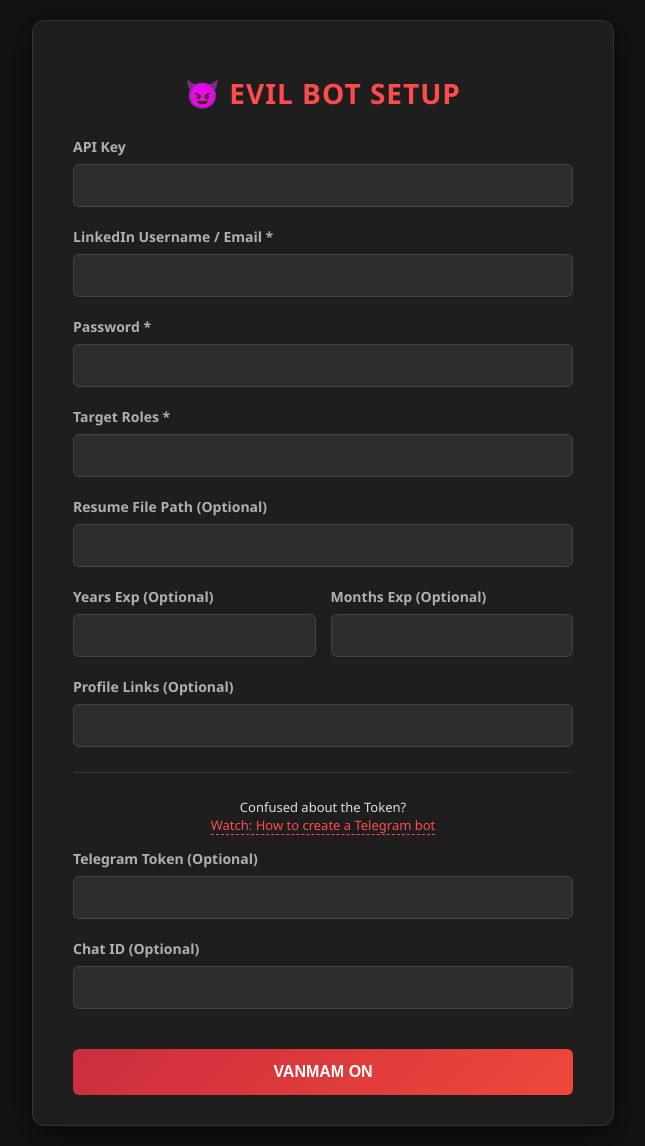
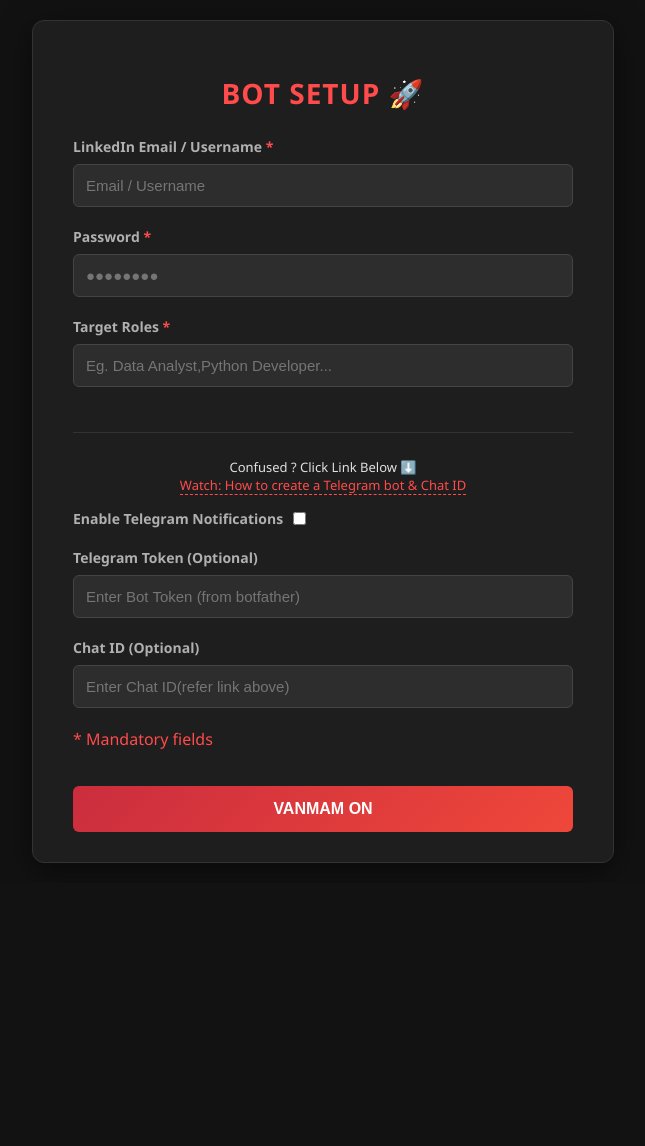
Before and after one commit to shinchann7342/vanmam-on-ai-linkedin-jobapply-bot, a Flask app: page / in a window 1280 px wide. Shown: the whole page, without its empty margins (317-962 px from the left). After the commit the page ends 863 px from the top, so only its background shows below. Run offline with Flask 3, Linux system fonts and the light colour scheme.

Commit message:
final commit Phase 1

```diff
--- a/app.py
+++ b/app.py
@@ -9,7 +9,7 @@
 
 # File constants
 DATA_FILE = "user_config.txt"
-BOT_SCRIPT = "job_apply.py"
+BOT_SCRIPT = "telegram_manager.py"
 
 def open_browser():
     """Opens the default web browser to the correct URL"""
--- a/templates/form.html
+++ b/templates/form.html
@@ -3,7 +3,7 @@
 <head>
     <meta charset="UTF-8">
     <meta name="viewport" content="width=device-width, initial-scale=1.0">
-    <title>Evil Bot Configuration</title>
+    <title>Setup</title>
     <style>
         /* Dark Theme Setup */
         body {
@@ -110,77 +110,143 @@
             background-color: #333;
             margin: 25px 0;
         }
+
+        .mandatory{
+             color: #ff4b4b;
+        }
+
+        /* Specific style for the checkbox container */
+        .checkbox-group {
+            display: flex;
+            align-items: center;
+            gap: 10px;
+        }
+
+        .checkbox-group input {
+            width: auto; /* Override the 100% width from general input style */
+            margin: 0;
+        }
+
+        .checkbox-group label {
+            margin-bottom: 0;
+            cursor: pointer;
+        }
+
     </style>
 </head>
 <body>
 
 <div class="container">
     <form action="/submit" method="POST">
-        <h2>😈 Evil Bot Setup</h2>
+        <h2>Bot Setup 🚀</h2>
 
-        <div class="form-group">
-            <label>API Key</label>
-            <input type="text" name="api_key" placeholder=" ">
+        <div class="form-group" visibility: hidden>
+            <label>Gemini API Key (Optional)</label>
+            <input type="text" name="api_key" placeholder="Reserved for Future Implementation">
         </div>
 
         <div class="form-group">
-            <label>LinkedIn Username / Email *</label>
-            <input type="text" name="user_id" placeholder=" " required>
+            <label>LinkedIn Email / Username
+                 <span class="mandatory">*</span>
+            </label>
+            <input type="text" name="user_id" placeholder="Email / Username" required>
         </div>
 
         <div class="form-group">
-            <label>Password *</label>
-            <input type="password" name="password" placeholder=" " required>
+            <label>
+                Password <span class="mandatory">*</span>
+            </label>
+            <input type="password" name="password" placeholder="●●●●●●●●" required>
         </div>
 
         <div class="form-group">
-            <label>Target Roles *</label>
-            <input type="text" name="roles" placeholder=" " required>
+            <label>Target Roles
+                 <span class="mandatory">*</span>
+            </label>
+            <input type="text" name="roles" placeholder="Eg. Data Analyst,Python Developer..." required>
         </div>
 
-        <div class="form-group">
+        <div class="form-group" visibility: hidden>
             <label>Resume File Path (Optional)</label>
-            <input type="text" name="resume_path" placeholder=" " >
+            <input type="text" name="resume_path" placeholder="Reserved for Future Implementation" >
         </div>
 
-        <div class="form-group" style="display: flex; gap: 15px;">
-            <div style="flex: 1;">
+        <div class="form-group" style="display: flex; gap: 15px;" visibility: hidden>
+            <div style="flex: 1;" visibility: hidden>
                 <label>Years Exp (Optional)</label>
-                <input type="number" name="years" placeholder=" " min="0">
+                <input type="number" name="years" placeholder="Reserved for Future Implementation" min="0">
             </div>
-            <div style="flex: 1;">
+            <div style="flex: 1;" visibility: hidden>
                 <label>Months Exp (Optional)</label>
-                <input type="number" name="months" placeholder=" " min="0" max="11">
+                <input type="number" name="months" placeholder="Reserved for Future Implementation" min="0" max="11">
             </div>
         </div>
 
-        <div class="form-group">
+        <div class="form-group" visibility: hidden>
             <label>Profile Links (Optional)</label>
-            <input type="text" name="links" placeholder=" " >
+            <input type="text" name="links" placeholder="Reserved for Future Implementation" >
         </div>
 
         <div class="divider"></div>
 
         <div class="helper-text">
-            <span>Confused about the Token?</span><br>
+            <span>Confused ? Click Link Below ⬇️</span><br>
             <a href="https://youtu.be/l5YDtSLGhqk?si=W92w_Nl6mfcgomID" target="_blank" class="helper-link">
-                Watch: How to create a Telegram bot
+                Watch: How to create a Telegram bot & Chat ID
             </a>
         </div>
 
-        <div class="form-group">
-            <label>Telegram Token (Optional)</label>
-            <input type="text" name="telegram_token" placeholder=" ">
+        <div class="form-group checkbox-group">
+            <label for="enable_telegram">Enable Telegram Notifications</label>
+            <input type="checkbox" id="enable_telegram">
         </div>
 
         <div class="form-group">
-            <label>Chat ID (Optional)</label>
-            <input type="text" name="chat_id" placeholder=" ">
+            <label id="label_telegram_token">Telegram Token (Optional)</label>
+            <input type="text" name="telegram_token" id="input_telegram_token" placeholder="Enter Bot Token (from botfather)">
+        </div>
+
+        <div class="form-group">
+            <label id="label_chat_id">Chat ID (Optional)</label>
+            <input type="text" name="chat_id" id="input_chat_id" placeholder="Enter Chat ID(refer link above)">
+        </div>
+
+        <div class="mandatory">
+            <p >* Mandatory fields</p>
         </div>
 
         <button type="submit">Vanmam ON</button>
     </form>
 </div>
 
+<script>
+    // JavaScript to handle the checkbox toggle
+    const telegramCheckbox = document.getElementById('enable_telegram');
+    const tokenInput = document.getElementById('input_telegram_token');
+    const chatInput = document.getElementById('input_chat_id');
+    const tokenLabel = document.getElementById('label_telegram_token');
+    const chatLabel = document.getElementById('label_chat_id');
+
+    telegramCheckbox.addEventListener('change', function() {
+        if (this.checked) {
+            // Make fields mandatory
+            tokenInput.required = true;
+            chatInput.required = true;
+
+            // Update labels to show red asterisk
+            tokenLabel.innerHTML = 'Telegram Token <span class="mandatory">*</span>';
+            chatLabel.innerHTML = 'Chat ID <span class="mandatory">*</span>';
+        } else {
+            // Make fields optional
+            tokenInput.required = false;
+            chatInput.required = false;
+
+            // Revert labels
+            tokenLabel.innerHTML = 'Telegram Token (Optional)';
+            chatLabel.innerHTML = 'Chat ID (Optional)';
+        }
+    });
+</script>
+
 </body>
 </html>
```
Also changed, not shown: telegram_manager.py (added, +114 -0 lines), 1 other file.
